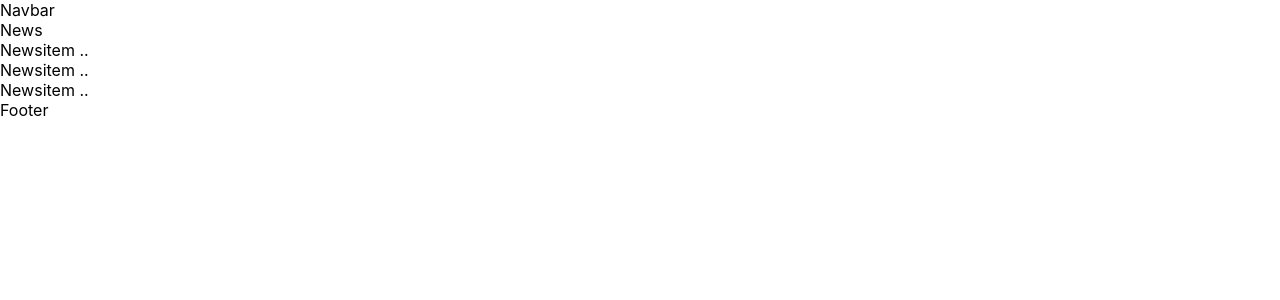
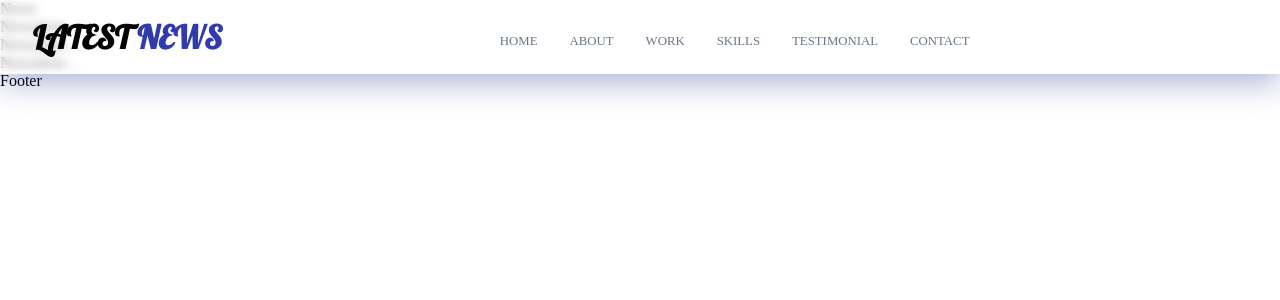
Before and after one commit to tufikhasan/latest-news, a React (Create React App) app: page / in a window 1280 px wide. Shown: the top 300 px of the page. Built offline with nearby package versions, Linux system fonts and the light colour scheme.

Commit message:
Navbar completed

```diff
--- a/package.json
+++ b/package.json
@@ -6,9 +6,11 @@
     "@testing-library/jest-dom": "^5.16.3",
     "@testing-library/react": "^12.1.4",
     "@testing-library/user-event": "^13.5.0",
+    "framer-motion": "^6.2.8",
     "node-sass": "^7.0.1",
     "react": "^17.0.2",
     "react-dom": "^17.0.2",
+    "react-icons": "^4.3.1",
     "react-scripts": "5.0.0",
     "web-vitals": "^2.1.4"
   },
--- a/src/App.scss
+++ b/src/App.scss
@@ -0,0 +1,93 @@
+.app {
+  background-color: var(--primary-color);
+  font-family: var(--font-base);
+}
+
+.app__container {
+  width: 100%;
+  min-height: 100vh;
+
+  display: flex;
+  flex-direction: row;
+}
+
+.app__flex {
+  display: flex;
+  justify-content: center;
+  align-items: center;
+}
+
+.app__wrapper {
+  flex: 1;
+  width: 100%;
+  flex-direction: column;
+  padding: 4rem 2rem;
+
+  @media screen and (max-width: 450px) {
+    padding: 4rem 1rem 2rem;
+  }
+}
+.logo-text {
+  font-size: 2rem;
+  font-weight: 800;
+  color: var(--black-color);
+  text-transform: uppercase;
+  font-family: var(--font-heading);
+
+  span {
+    color: var(--secondary-color);
+  }
+
+  @media screen and (min-width: 2000px) {
+    font-size: 3rem;
+  }
+
+  @media screen and (max-width: 450px) {
+    font-size: 1.5rem;
+  }
+}
+.head-text {
+  font-size: 2.75rem;
+  font-weight: 800;
+  color: var(--black-color);
+  text-transform: capitalize;
+  text-align: center;
+
+  span {
+    color: var(--secondary-color);
+  }
+
+  @media screen and (min-width: 2000px) {
+    font-size: 4rem;
+  }
+
+  @media screen and (max-width: 450px) {
+    font-size: 2rem;
+  }
+}
+
+.p-text {
+  font-size: 0.8rem;
+  text-align: left;
+  color: var(--gray-color);
+  line-height: 1.5;
+
+  @media screen and (min-width: 2000px) {
+    font-size: 1.75rem;
+  }
+}
+
+.bold-text {
+  font-size: 1rem;
+  font-weight: 800;
+  color: var(--black-color);
+  text-align: left;
+
+  @media screen and (min-width: 2000px) {
+    font-size: 2rem;
+  }
+
+  @media screen and (max-width: 450px) {
+    font-size: 0.9rem;
+  }
+}
--- a/src/components/Navbar/Navbar.jsx
+++ b/src/components/Navbar/Navbar.jsx
@@ -1,11 +1,71 @@
-import React, { Component } from 'react'
-import './Navbar.scss';
+import React, { Component } from "react";
+import "./Navbar.scss";
+import { HiMenuAlt4, HiX } from "react-icons/hi";
+import { motion } from "framer-motion";
 
 export default class Navbar extends Component {
-
+  constructor() {
+    super();
+    this.state = {
+      toggle: false,
+    };
+  }
   render() {
     return (
-      <div>Navbar</div>
-    )
+      <nav className="app__navbar">
+        <div className="app__navbar-logo">
+          <a href="/" className="logo-text">
+            Latest <span>News</span>
+          </a>
+        </div>
+        <ul className="app__navbar-links">
+          {["home", "about", "work", "skills", "testimonial", "contact"].map(
+            (item) => (
+              <li className="app__flex p-text" key={`link-${item}`}>
+                <div />
+                <a href={`/${item}`}>{item}</a>
+              </li>
+            )
+          )}
+        </ul>
+        <div className="app__navbar-mobile-menu">
+          <HiMenuAlt4
+            onClick={() => {
+              this.setState({
+                toggle: true,
+              });
+            }}
+          />
+          {this.state.toggle && (
+            <motion.div
+              whileInView={{ x: [220, 0] }}
+              transition={{ duration: 0.85, ease: "easeOut" }}
+            >
+              <HiX
+                onClick={() => {
+                  this.setState({
+                    toggle: false,
+                  });
+                }}
+              />
+              <ul>
+                {[
+                  "home",
+                  "about",
+                  "work",
+                  "testimonial",
+                  "skills",
+                  "contact",
+                ].map((item) => (
+                  <li key={`link-${item}`}>
+                    <a href={`/${item}`}>{item}</a>
+                  </li>
+                ))}
+              </ul>
+            </motion.div>
+          )}
+        </div>
+      </nav>
+    );
   }
 }
--- a/src/components/Navbar/Navbar.scss
+++ b/src/components/Navbar/Navbar.scss
@@ -0,0 +1,149 @@
+.app__navbar {
+  width: 100%;
+  display: flex;
+  justify-content: space-between;
+  align-items: center;
+  padding: 1rem 2rem;
+  background: rgba(255, 255, 255, 0.55);
+  box-shadow: 0 8px 32px 0 rgba(31, 38, 135, 0.37);
+  backdrop-filter: blur(4px);
+  -webkit-backdrop-filter: blur(4px);
+  border: 1px solid rgba(255, 255, 255, 0.18);
+  position: fixed;
+  z-index: 2;
+}
+.app__navbar-logo {
+  display: flex;
+  align-items: center;
+  justify-content: flex-start;
+}
+.app__navbar-links {
+  flex: 1;
+  display: flex;
+  align-items: center;
+  justify-content: center;
+
+  li {
+    margin: 0 1rem;
+    cursor: pointer;
+    flex-direction: column;
+
+    div {
+      width: 15px;
+      height: 5px;
+      background: transparent;
+      border-radius: 15px;
+      margin-bottom: 5px;
+    }
+    a {
+      color: var(--gray-color);
+      text-decoration: none;
+      flex-direction: column;
+
+      text-transform: uppercase;
+      font-weight: 500;
+
+      transition: all 0.3s ease-in-out;
+
+      &:hover {
+        color: var(--secondary-color);
+      }
+    }
+
+    &:hover {
+      div {
+        background: var(--secondary-color);
+      }
+    }
+  }
+  @media screen and (max-width: 900px) {
+    display: none;
+  }
+}
+.app__navbar-mobile-menu {
+  width: 35px;
+  height: 35px;
+  border-radius: 50%;
+  position: relative;
+
+  display: flex;
+  justify-content: center;
+  align-items: center;
+  background-color: var(--secondary-color);
+
+  svg {
+    width: 70%;
+    height: 70%;
+    color: var(--white-color);
+  }
+
+  div {
+    position: fixed;
+    top: 0;
+    bottom: 0;
+    right: 0;
+    z-index: 5;
+
+    padding: 1rem;
+
+    width: 80%;
+    height: 100vh;
+
+    display: flex;
+    justify-content: flex-end;
+    align-items: flex-end;
+    flex-direction: column;
+
+    background-color: var(--white-color);
+
+    /* top box shadow */
+    box-shadow: 0px 0px 20px rgba(168, 168, 168, 0.15);
+
+    svg {
+      width: 35px;
+      height: 35px;
+      color: var(--secondary-color);
+      margin: 0.5rem 1rem;
+      cursor: pointer;
+    }
+
+    ul {
+      list-style: none;
+      margin: 0;
+      padding: 0;
+      height: 100%;
+      width: 100%;
+
+      display: flex;
+      justify-content: flex-start;
+      align-items: flex-start;
+      flex-direction: column;
+
+      li {
+        margin: 1rem;
+
+        a {
+          color: var(--gray-color);
+          text-decoration: none;
+          font-size: 1rem;
+          text-transform: uppercase;
+          font-weight: 500;
+
+          transition: all 0.3s ease-in-out;
+
+          &:hover {
+            color: var(--secondary-color);
+          }
+        }
+      }
+    }
+
+    @media screen and (min-width: 900px) {
+      display: none;
+    }
+  }
+
+  @media screen and (min-width: 900px) {
+    display: none;
+  }
+}
--- a/src/index.css
+++ b/src/index.css
@@ -1,13 +1,29 @@
-body {
-  margin: 0;
-  font-family: -apple-system, BlinkMacSystemFont, 'Segoe UI', 'Roboto', 'Oxygen',
-    'Ubuntu', 'Cantarell', 'Fira Sans', 'Droid Sans', 'Helvetica Neue',
-    sans-serif;
-  -webkit-font-smoothing: antialiased;
-  -moz-osx-font-smoothing: grayscale;
+@import url("https://fonts.googleapis.com/css2?family=Lobster&family=Poppins:wght@100;200;400;800&display=swap");
+
+@import url("https://fonts.googleapis.com/css2?family=Lobster&display=swap");
+
+:root {
+  --font-base: "Poppins", sans-serif;
+  --font-heading: "Lobster", "cursive";
+
+  --primary-color: #edf2f8;
+  --secondary-color: #313bac;
+  --black-color: #030303;
+  --lightGray-color: #e4e4e4;
+  --gray-color: #6b7688;
+  --brown-color: #46364a;
+  --white-color: #ffffff;
 }
 
-code {
-  font-family: source-code-pro, Menlo, Monaco, Consolas, 'Courier New',
-    monospace;
+* {
+  box-sizing: border-box;
+  padding: 0;
+  margin: 0;
+  scroll-behavior: smooth;
 }
+a {
+  text-decoration: none;
+}
+li {
+  list-style: none;
+}
```
Also changed, not shown: 1 other file (tests, documents, lock files or other folders).
